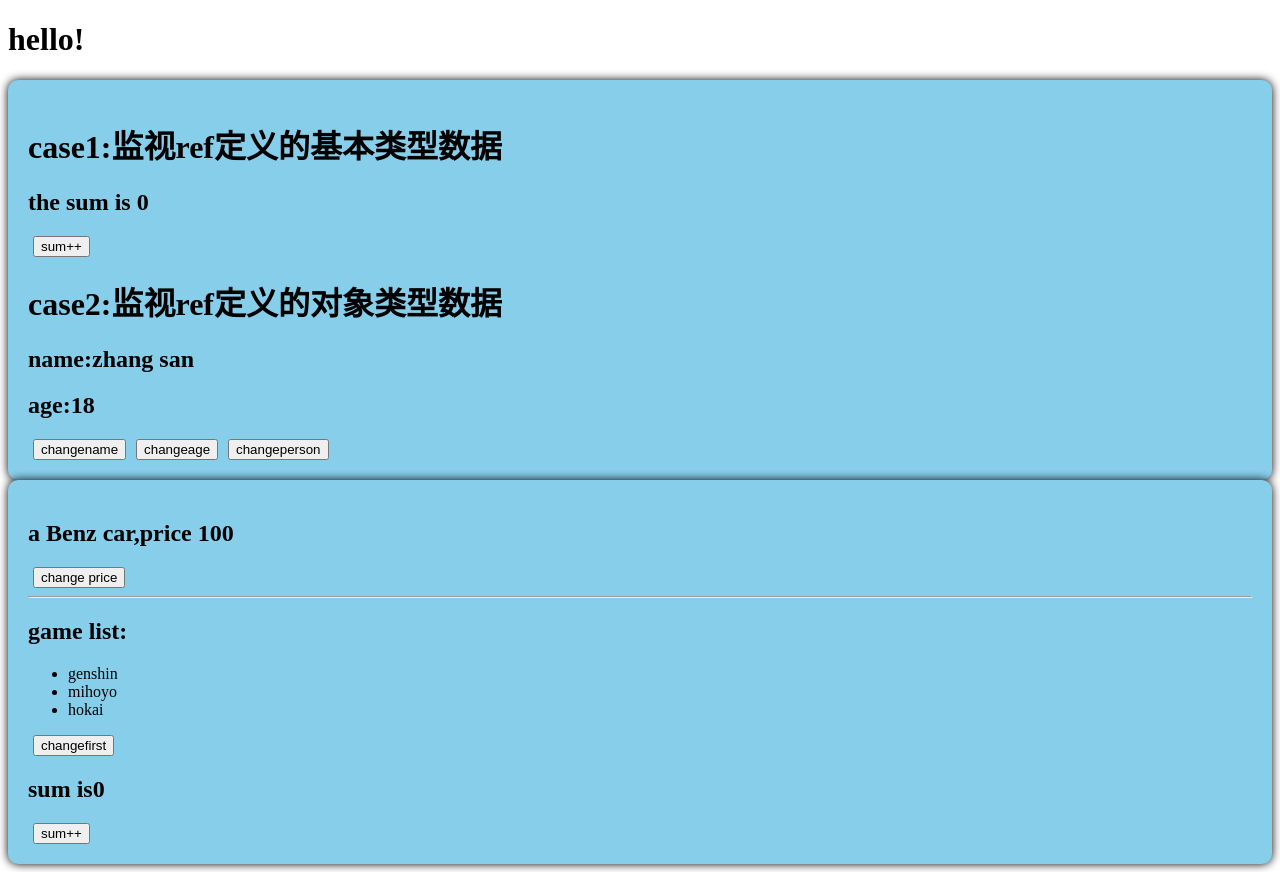
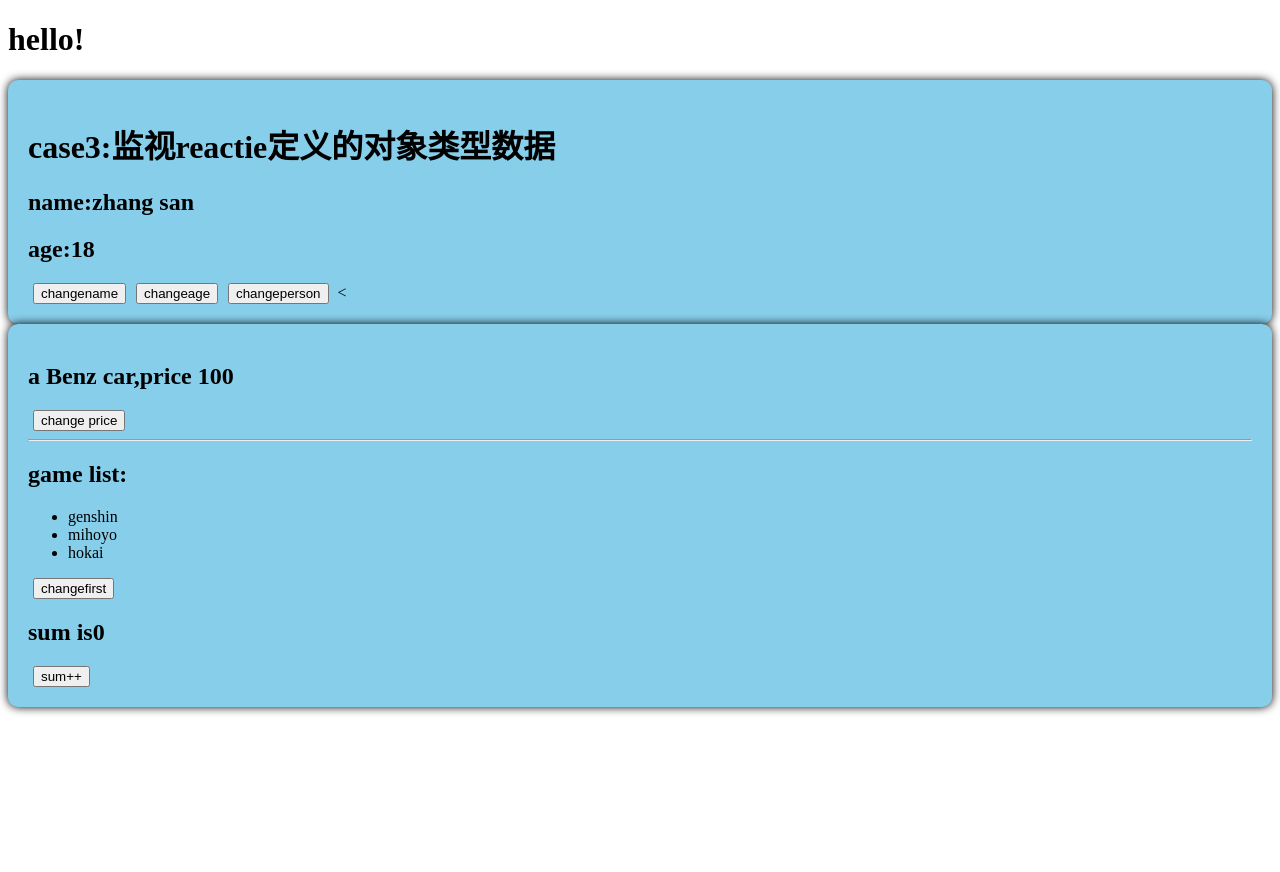
Before and after one commit to OatsRunner/hello_vue, a Vue app: page / in a window 1280 px wide. After the commit the page ends 800 px from the top, so only its background shows below. Built offline with nearby package versions, Linux system fonts and the light colour scheme.

Commit message:
截至watch:reactive创建的对象

```diff
--- a/src/components/Person.vue
+++ b/src/components/Person.vue
@@ -1,54 +1,42 @@
 <template>
     <div class="person">
-        <h1>case1:监视ref定义的基本类型数据</h1>
-        <h2>the sum is {{ sum }}</h2>
-        <button @click="changesum">sum++</button>
 
-        <h1>case2:监视ref定义的对象类型数据</h1>
+        <h1>case3:监视reactie定义的对象类型数据</h1>
         <h2>name:{{ person.name }}</h2>
         <h2>age:{{ person.age }}</h2>
         <button @click="changename">changename</button>
         <button @click="changeage">changeage</button>
         <button @click="changeperson">changeperson</button>
-
+        <
     </div>
 </template>
 
 <script lang="ts" setup name="Person">
-    import {ref,watch} from 'vue'
+    import {reactive,watch,computed} from 'vue'
     //data
-    let sum=ref(0);
 
-    let person=ref({
+    let person=reactive({
         name:'zhang san',
         age:18,
     })
 
     //function
-    function changesum(){
-        sum.value++
-    }
+
 
     function changename(){
-        person.value.name+='~'
+        person.name+='~'
     }
 
     function changeage(){
-        person.value.age ++
+        person.age ++
     }
 
     function changeperson(){
-        person.value={name:'li si',age:90}
+        Object.assign(person,{name:'li si',age:90})
+        //利用Object.assign类似于强行批量替换对象内的元素，但是ref可以直接替换person对象
     }
 
-    //watch,case1
-    const stopWatch = watch(sum,(newValue,oldValue)=>{
-        console.log('sum changed',newValue,oldValue)
-        if(newValue>=10){
-            stopWatch()
-        }
-    })
-    //case2，监视的是对象的地址值，若需要监视对象内部属性的变化，需手动开启深度监视
+    //case3，监视的是reactive对象的地址值，若需要监视对象内部属性的变化，默认开启深度监视
     //watch第一个参数是被监视的数据
     //watch第二个参数是监视回调
     //watch第三个参数是配置
```
